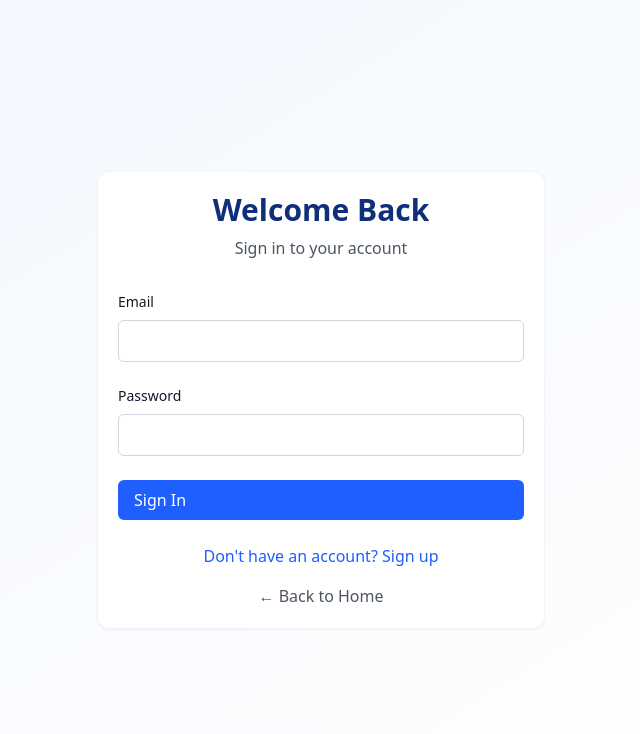
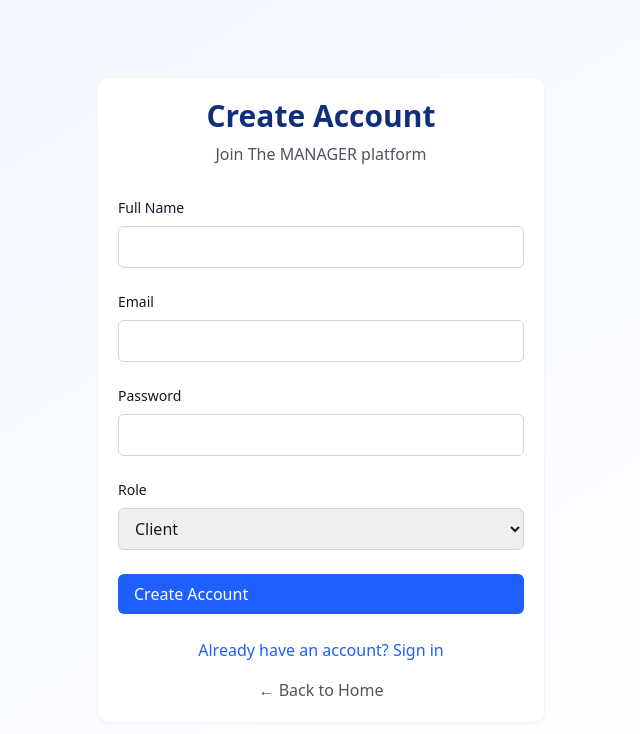
Before and after one commit to Sanchitjha/Task-Manager, a React (Vite) app in the folder frontend/: page /login in a window 1280 px wide. Shown: the top 734 px of the page, without its empty margins (319-959 px from the left). Built offline with nearby package versions, Linux system fonts and the light colour scheme.

Commit message:
Set initial login state to false in Login component

```diff
--- a/frontend/src/pages/Login.jsx
+++ b/frontend/src/pages/Login.jsx
@@ -9,7 +9,7 @@ export default function Login() {
 		name: '',
 		role: 'client'
 	});
-	const [isLogin, setIsLogin] = useState(true);
+	const [isLogin, setIsLogin] = useState(false);
 	const [loading, setLoading] = useState(false);
 	const [error, setError] = useState('');
 
```
